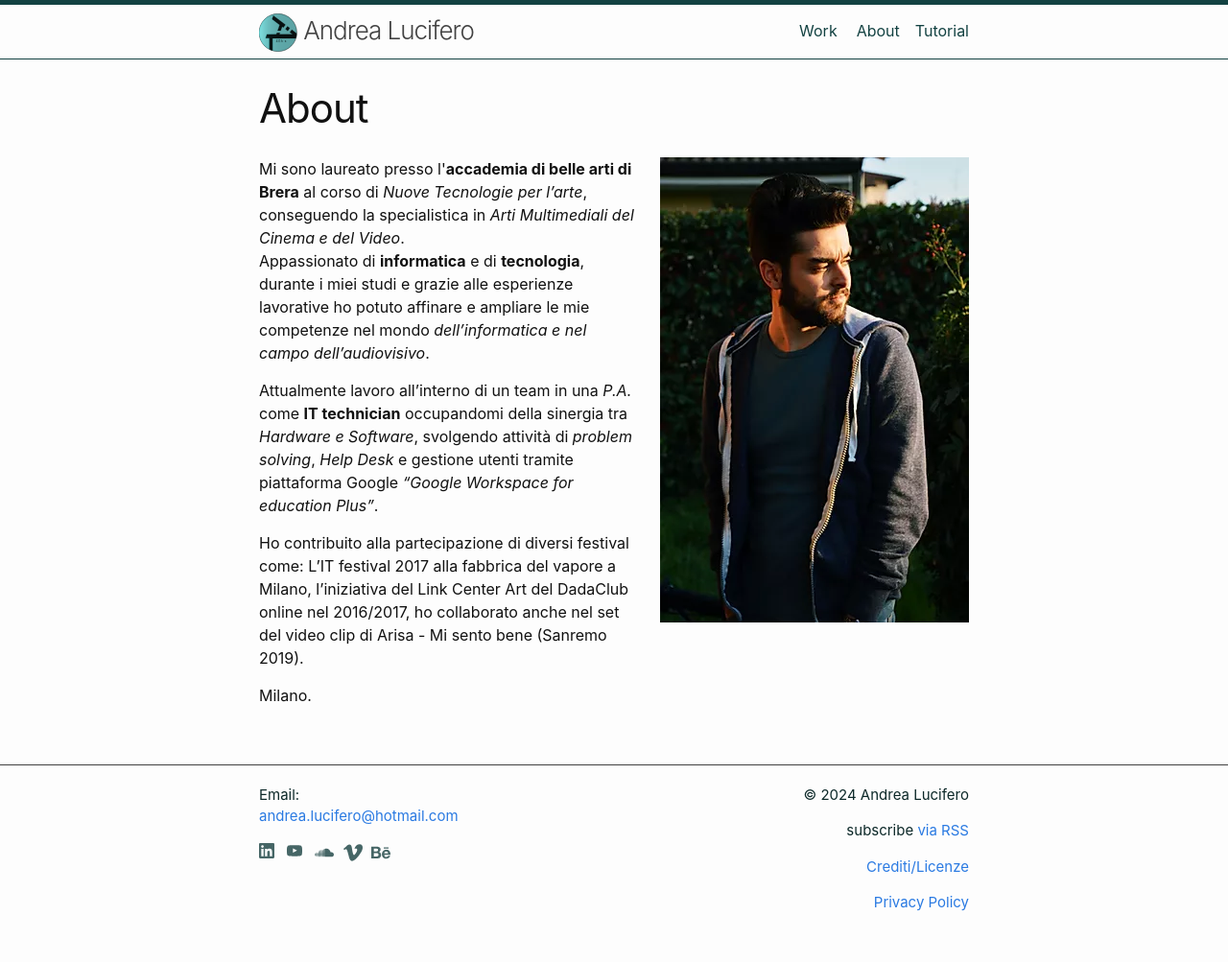
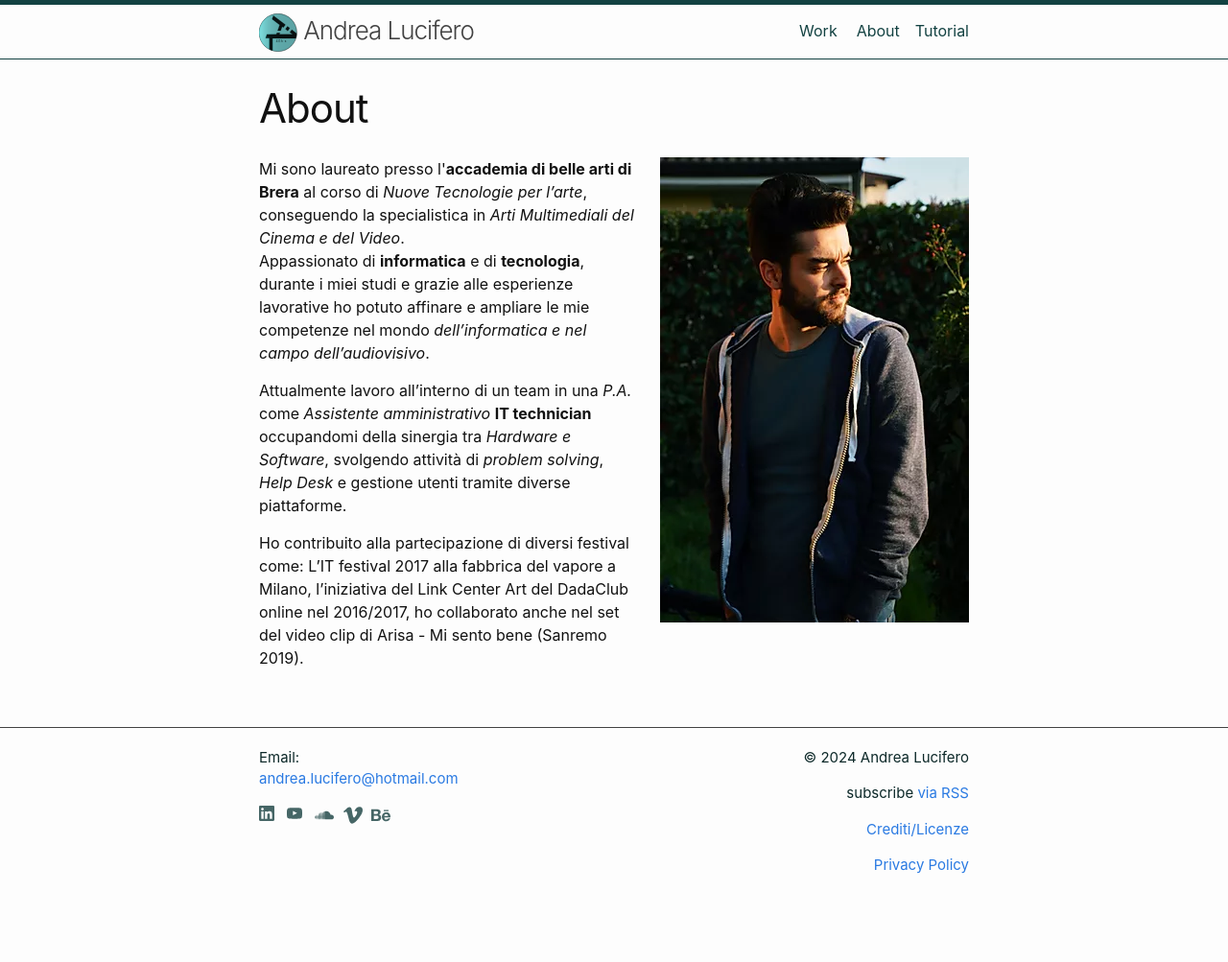
Before and after one commit to andrealucifero/andrealucifero.github.io, a Jekyll site: the page built from about/index.html, in a window 1280 px wide. Shown: the whole page at 96% size. Built offline with Jekyll 4.4.1, drawn with Linux system fonts in a browser that asks for light colours; after the commit the page ends 964 px from its top, so only the background shows below that.

Commit message:
update info

```diff
--- a/about/index.html
+++ b/about/index.html
@@ -20,14 +20,13 @@ title: About
         <br>Appassionato di <b>informatica</b> e di <b>tecnologia</b>, durante i miei studi e grazie alle esperienze lavorative
           ho potuto affinare e ampliare le mie competenze nel mondo <i>dell’informatica e nel campo dell’audiovisivo</i>.</p>
 
-          <p>Attualmente lavoro all’interno di un team in una <em>P.A.</em> come <b>IT technician</b> occupandomi della sinergia tra <em>Hardware e Software</em>,
-        svolgendo attività di <em>problem solving</em>, <em>Help Desk</em> e gestione utenti tramite piattaforma Google <em>“Google Workspace for education Plus”</em>.</p>
+          <p>Attualmente lavoro all’interno di un team in una <em>P.A.</em> come <em>Assistente amministrativo</em> <b>IT technician</b> occupandomi della sinergia tra <em>Hardware e Software</em>,
+        svolgendo attività di <em>problem solving</em>, <em>Help Desk</em> e gestione utenti tramite diverse piattaforme.</p>
 
         <p>Ho contribuito alla partecipazione di diversi festival come: L’IT festival 2017 alla fabbrica del vapore a Milano,
           l’iniziativa del Link Center Art del DadaClub online nel 2016/2017,
           ho collaborato anche nel set del video clip di Arisa - Mi sento bene (Sanremo 2019).
         </p>
-        <p>Milano.</p>
 
     </div>
 
```
